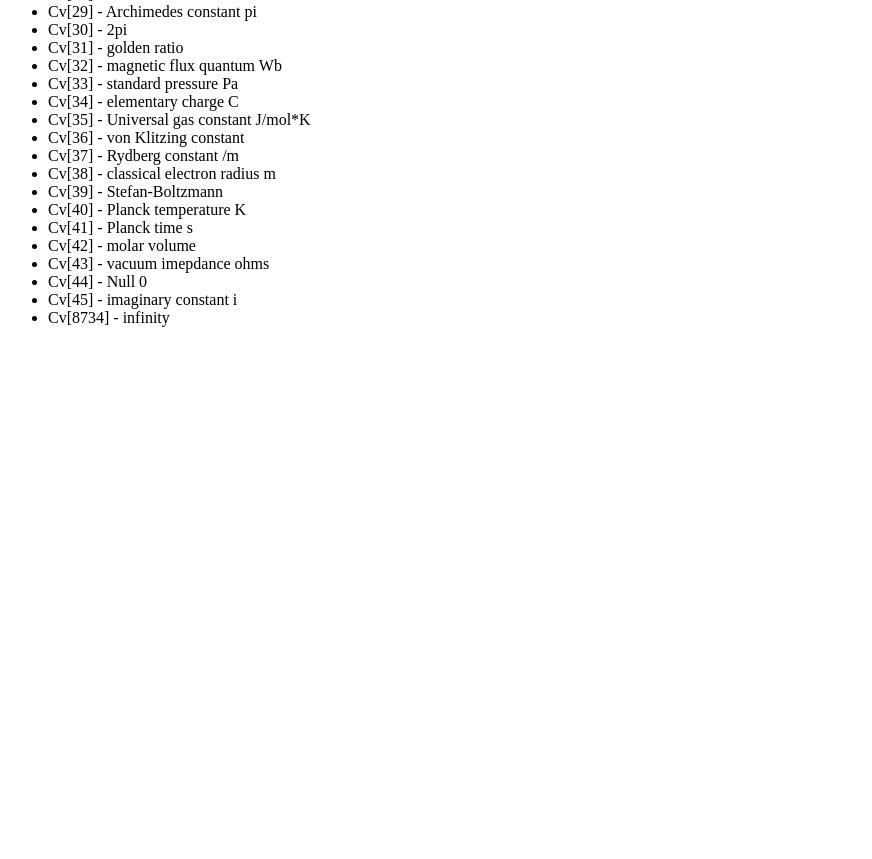
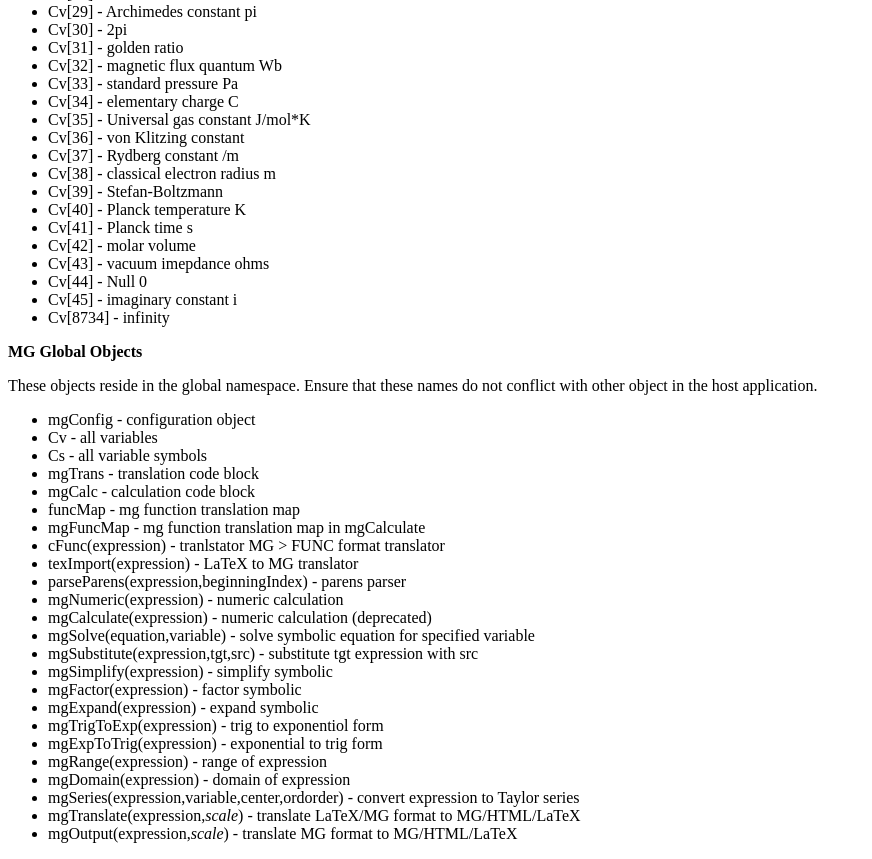
Before and after one commit to MathGene/MathGene, a website: page Mathgene_Reference.html in a window 1280 px wide. Shown: the part 2184-3043 px from the top of the page, without its empty margins (0-872 px from the left). Before the commit the page ends 2527 px from the top, so only its background shows below. Drawn offline with Linux system fonts and the light colour scheme.

Commit message:
Interim commit

```diff
--- a/Mathgene_Reference.html
+++ b/Mathgene_Reference.html
@@ -80,7 +80,7 @@ The result will be converted to form selected in the Settings menu. This allows
   <li>ach(x) - hyperbolic arccosine</li>
   <li>ath(x) - hyperbolic arctangent</li>
   <li>lne(x) - natural log</li>
-  <li>lgn(x,n) - log to base n</li>
+  <li>lgn(n,x) - log to base n</li>
   <li>log(x) - natural log</li>
   <li>exp(x) - ℮<sup>n</sup></li>
   <li>gam(x) - gamma function (Lanczos approximation)</li>
@@ -150,5 +150,34 @@ The result will be converted to form selected in the Settings menu. This allows
   <li> Cv[8734] - infinity</li>
 </ul>
 
+<p><b>MG Global Objects</b></p>
+These objects reside in the global namespace. Ensure that these names do not conflict with other object in the host application.
+<ul>
+<li>mgConfig - configuration object </li>
+<li>Cv - all variables </li>
+<li>Cs - all variable symbols </li>
+<li>mgTrans - translation code block </li>
+<li>mgCalc - calculation code block </li>
+<li>funcMap - mg function translation map </li>
+<li>mgFuncMap - mg function translation map in mgCalculate</li>
+<li>cFunc(expression) - tranlstator MG > FUNC format translator </li>
+<li>texImport(expression) - LaTeX to MG translator </li>
+<li>parseParens(expression,beginningIndex) - parens parser </li>
+<li>mgNumeric(expression) - numeric calculation </li>
+<li>mgCalculate(expression) - numeric calculation (deprecated) </li>
+<li>mgSolve(equation,variable) - solve symbolic equation for specified variable </li>
+<li>mgSubstitute(expression,tgt,src) - substitute tgt expression with src </li>
+<li>mgSimplify(expression) - simplify symbolic </li>
+<li>mgFactor(expression) - factor symbolic </li>
+<li>mgExpand(expression) - expand symbolic </li>
+<li>mgTrigToExp(expression) - trig to exponentiol form </li>
+<li>mgExpToTrig(expression) - exponential to trig form </li>
+<li>mgRange(expression) - range of expression </li>
+<li>mgDomain(expression) - domain of expression </li>
+<li>mgSeries(expression,variable,center,ordorder) - convert expression to Taylor series </li>
+<li>mgTranslate(expression,<i>scale</i>) - translate LaTeX/MG format to MG/HTML/LaTeX </li>
+<li>mgOutput(expression,<i>scale</i>) - translate MG format to MG/HTML/LaTeX </li>
+</ul>
+
 </body>
 </html>
```
Also changed, not shown: mg_calculate.js.
